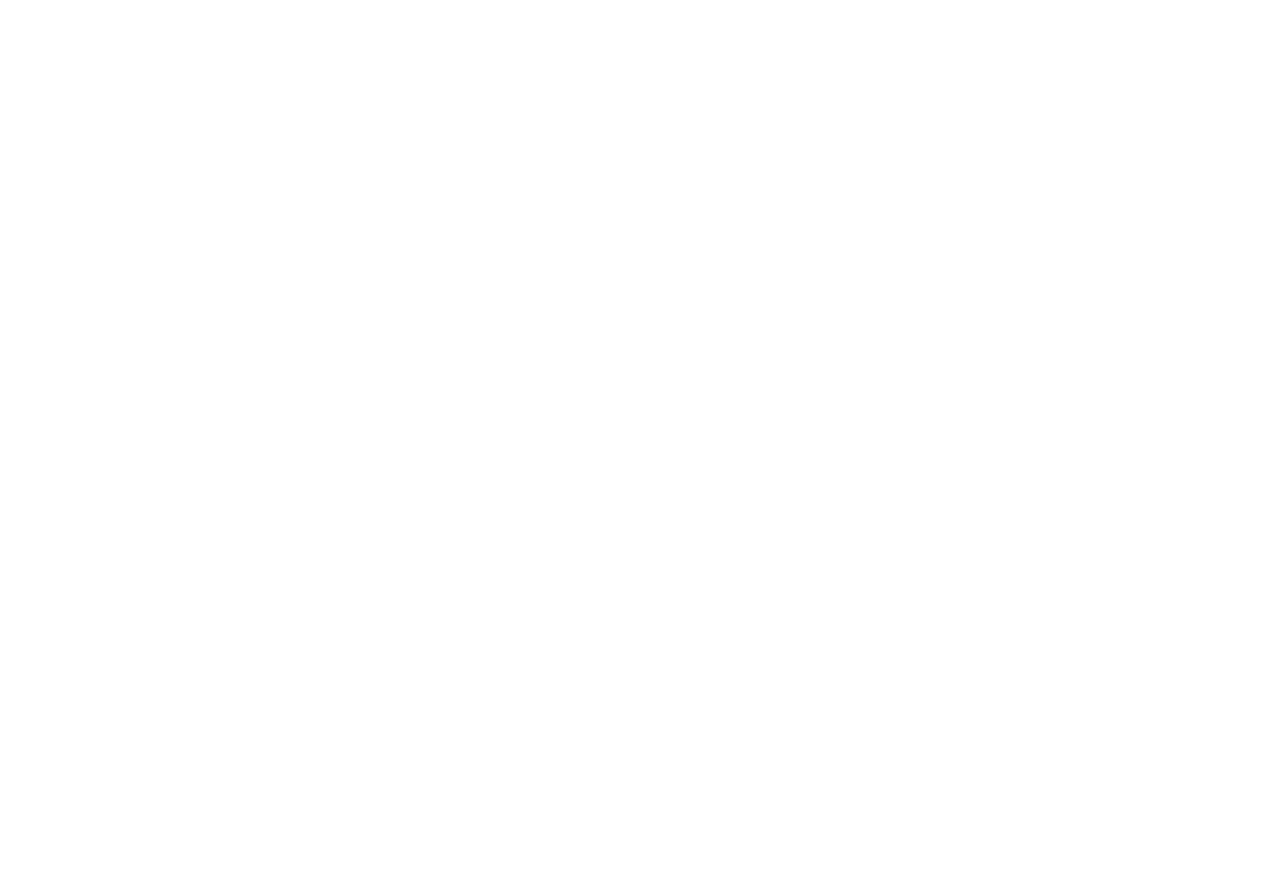
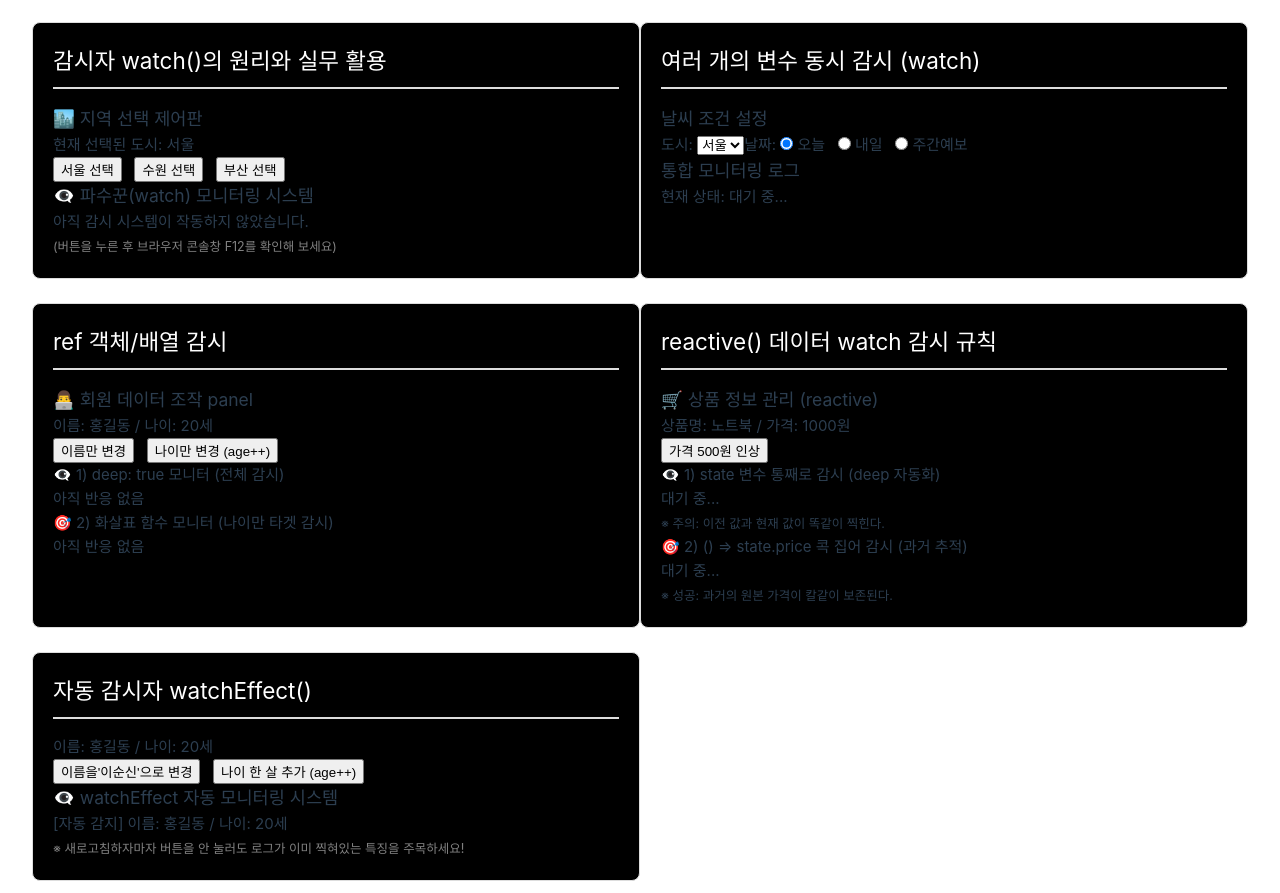
Before and after one commit to rkdgml3577/skala-vue, a Vue app: page / in a window 1280 px wide. Shown: the part 4339-5232 px from the top of the page. Before the commit the page ends 4349 px from the top, so only its background shows below. Built offline with nearby package versions, Linux system fonts and the light colour scheme.

Commit message:
다양한 watch() practice

```diff
--- /dev/null
+++ b/src/components/DeepWatchExample.vue
@@ -0,0 +1,43 @@
+<script setup>
+import { ref, watch } from "vue";
+const user = ref({
+  name: "홍길동",
+  age: 20,
+});
+const logDeep = ref("아직 반응 없음");
+const logTarget = ref("아직 반응 없음");
+// 실패하는 예시 (가장 많이 범하는 오류)
+// watch(user, () => { console.log('이 로그는 영원히 안 찍힙니다.') })
+// 해결책 1: deep 옵션을 켜서 객체 하위 속성 전체 감시하기
+watch(
+  user,
+  (newVal) => {
+    logDeep.value = `[deep 감지] 누군가 변경됨! 현재 이름: ${newVal.name}, 나이: ${newVal.age}`;
+  },
+  { deep: true },
+);
+// 해결책 2: 화살표 함수로 특정 속성(age)만 콕 집어 감시하기 (★이전 값 추적 가능!)
+watch(
+  () => user.value.age,
+  (newAge, oldAge) => {
+    logTarget.value = `[타겟 감지] 나이가 ${oldAge}세 ➡️ ${newAge}세로 변경됨!`;
+  },
+);
+</script>
+<template>
+  <div class="practice-section">
+    <h2>ref 객체/배열 감시</h2>
+    <h3>👨‍💻 회원 데이터 조작 panel</h3>
+    <p>이름: {{ user.name }} / 나이: {{ user.age }}세</p>
+    <button @click="user.name = '이순신'">이름만 변경</button> &nbsp;
+    <button @click="user.age++">나이만 변경 (age++)</button>
+    <div class="monitor">
+      <p>👁️‍🗨️ 1) deep: true 모니터 (전체 감시)</p>
+      <p>{{ logDeep }}</p>
+    </div>
+    <div class="monitor target">
+      <p>🎯 2) 화살표 함수 모니터 (나이만 타겟 감시)</p>
+      <p>{{ logTarget }}</p>
+    </div>
+  </div>
+</template>
--- /dev/null
+++ b/src/components/MultiSourceWatchExample.vue
@@ -0,0 +1,39 @@
+<script setup>
+import { ref, watch } from "vue";
+const city = ref("서울");
+const dateType = ref("오늘");
+const apiStatus = ref("대기 중...");
+// 두 개의 ref 변수를 배열[] 형태로 묶어 동시에 감시합니다.
+watch([city, dateType], ([newCity, newDate], [oldCity, oldDate]) => {
+  apiStatus.value = `[변경 감지] ${oldCity}(${oldDate}) ➡️ ${newCity}(${newDate})`;
+  // 실무 활용: 두 옵션 중 하나만 바뀌어도 통합 API 요청을 보냅니다.
+  console.log(
+    `🤖 [통합 API 호출] ${newCity}의 ${newDate} 날씨를 불러옵니다...`,
+  );
+});
+</script>
+<template>
+  <div class="practice-section">
+    <h2>여러 개의 변수 동시 감시 (watch)</h2>
+    <h3>날씨 조건 설정</h3>
+    <label>도시: </label>
+    <select v-model="city">
+      <option value="서울">서울</option>
+      <option value="수원">수원</option>
+      <option value="부산">부산</option>
+    </select>
+    <label>날짜: </label>
+    <label><input type="radio" value="오늘" v-model="dateType" /> 오늘</label>
+    &nbsp;
+    <label><input type="radio" value="내일" v-model="dateType" /> 내일</label>
+    &nbsp;
+    <label
+      ><input type="radio" value="주간예보" v-model="dateType" />
+      주간예보</label
+    >
+    <div class="monitor">
+      <h3>통합 모니터링 로그</h3>
+      <p>현재 상태: {{ apiStatus }}</p>
+    </div>
+  </div>
+</template>
--- /dev/null
+++ b/src/components/ReactiveDataWatchExample.vue
@@ -0,0 +1,41 @@
+<script setup>
+import { reactive, ref, watch } from "vue";
+// reactive로 선언한 묶음 상품 데이터
+const state = reactive({
+  productName: "노트북",
+  price: 1000,
+});
+const logAutoDeep = ref("대기 중...");
+const logTarget = ref("대기 중...");
+// 🟢 1) 변수명 그대로 감시 (자동 deep: true 작동)
+watch(state, (newVal, oldVal) => {
+  // newVal.price와 oldVal.price가 똑같이 2000으로 나옵니다!
+  logAutoDeep.value = `[자동 deep] 가격 변동! 이전가격인척하는:${oldVal.price}원 ➡️ 현재가격:${newVal.price}원`;
+});
+// 🟢 2) 화살표 함수로 특정 속성만 감시 (이전 값 추적 가능!)
+watch(
+  () => state.price,
+  (newPrice, oldPrice) => {
+    // 🔥 특정 알맹이 값만 추출했으므로 진짜 과거 가격(1000)이 정상 보존됩니다.
+    logTarget.value = `[타겟 조준] 가격이 진짜 올랐음! 옛날값:${oldPrice}원 ➡️ 바뀐값:${newPrice}원`;
+  },
+);
+</script>
+<template>
+  <div class="practice-section">
+    <h2>reactive() 데이터 watch 감시 규칙</h2>
+    <h3>🛒 상품 정보 관리 (reactive)</h3>
+    <p>상품명: {{ state.productName }} / 가격: {{ state.price }}원</p>
+    <button @click="state.price += 500">가격 500원 인상</button>
+    <div class="monitor auto">
+      <p>👁️‍🗨️ 1) state 변수 통째로 감시 (deep 자동화)</p>
+      <p>{{ logAutoDeep }}</p>
+      <small>※ 주의: 이전 값과 현재 값이 똑같이 찍힌다.</small>
+    </div>
+    <div class="monitor target">
+      <p>🎯 2) () => state.price 콕 집어 감시 (과거 추적)</p>
+      <p>{{ logTarget }}</p>
+      <small>※ 성공: 과거의 원본 가격이 칼같이 보존된다.</small>
+    </div>
+  </div>
+</template>
--- /dev/null
+++ b/src/components/WatchEffectExample.vue
@@ -0,0 +1,29 @@
+<script setup>
+import { ref, watchEffect } from "vue";
+const username = ref("홍길동");
+const age = ref(20);
+const logMessage = ref("대기 중...");
+// watchEffect 가동: 감시 대상을 지정하는 파라미터가 없습니다!
+watchEffect(() => {
+  // Vue가 이 내부 코드를 읽고 'username'과 'age'를 자동으로 감시 리스트에 등록합니다.
+  logMessage.value = `[자동 감지] 이름: ${username.value} / 나이: ${age.value}세`;
+  // 화면이 처음 켜질 때 1등으로 즉시 실행되는 증거를 콘솔에서 확인합니다.
+  console.log("🤖 watchEffect가 내부 변수 변경을 감지하여 실행되었습니다.");
+});
+</script>
+<template>
+  <div class="practice-section">
+    <h2>자동 감시자 watchEffect()</h2>
+    <p>이름: {{ username }} / 나이: {{ age }}세</p>
+    <button @click="username = '이순신'">이름을'이순신'으로 변경</button> &nbsp;
+    <button @click="age++">나이 한 살 추가 (age++)</button>
+    <div class="monitor">
+      <h3>👁️‍🗨️ watchEffect 자동 모니터링 시스템</h3>
+      <p>{{ logMessage }}</p>
+      <small style="color: gray"
+        >※ 새로고침하자마자 버튼을 안 눌러도 로그가 이미 찍혀있는 특징을
+        주목하세요!</small
+      >
+    </div>
+  </div>
+</template>
```
Also changed, not shown: src/App.vue (+10 -0 lines).
